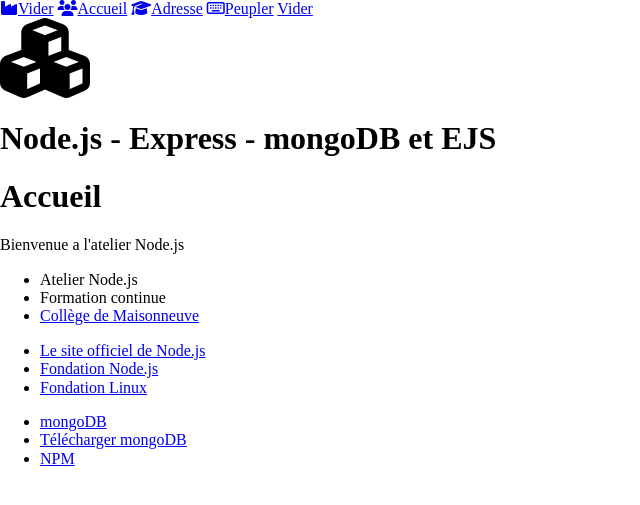
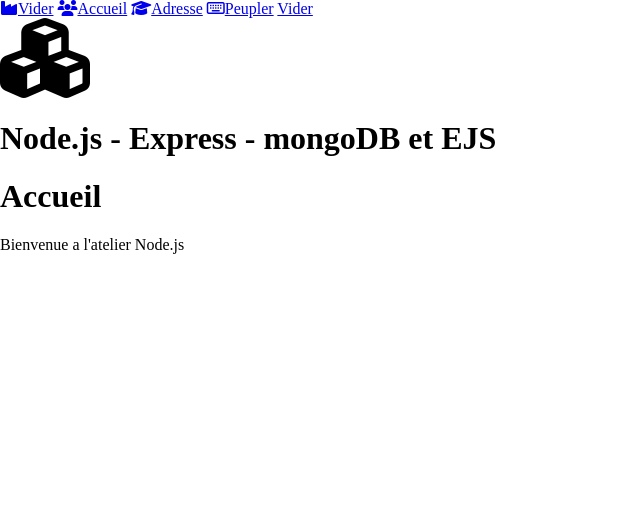
Before and after one commit to Randomdude140/veille-node-tp1, a Node server app: page / in a window 1280 px wide. Shown: the top 505 px of the page, without its empty margins (0-640 px from the left). Run offline with Node 20, Linux system fonts and the light colour scheme; data that the repository does not hold is empty; some libraries are stand-ins or nearby versions.

Commit message:
Retrait du footer

```diff
--- a/views/accueil.ejs
+++ b/views/accueil.ejs
@@ -3,7 +3,6 @@
  <%- include('composants/entete') %>
  <h1>Accueil</h1>
  <p>Bienvenue a l'atelier Node.js</p>
- <%- include('composants/footer') %>
 </body>
 <script type="text/css" href="/public/css/style.css"></script>
 </html>
--- a/views/adresse.ejs
+++ b/views/adresse.ejs
@@ -3,7 +3,6 @@
  <%- include('composants/entete') %>
  <%- include('composants/form_post') %>
  <%- include('composants/adr') %>
- <%- include('composants/footer') %>
 </body>
 
 
--- a/views/composants/footer.ejs
+++ /dev/null
@@ -1,17 +0,0 @@
-<footer class="footer">
- <ul>
- <li>Atelier Node.js</li>
- <li>Formation continue</li>
- <li><a href="https://www.cmaisonneuve.qc.ca/">Collège de Maisonneuve</a></li>
- </ul>
- <ul>
- <li><a href="https://nodejs.org/fr/">Le site officiel de Node.js</a></li>
- <li><a href="https://nodejs.org/en/foundation/">Fondation Node.js</a></li>
- <li><a href="https://www.linuxfoundation.org/projects/">Fondation Linux</a></li>
- </ul>
- <ul>
- <li><a href="https://www.mongodb.com/">mongoDB</a></li>
- <li><a href="https://www.mongodb.com/download-center?jmp=nav#community">Télécharger mongoDB</a></li>
- <li><a href="https://docs.npmjs.com/how-npm-works/packages">NPM</a></li>
- </ul>
-</footer>
```
